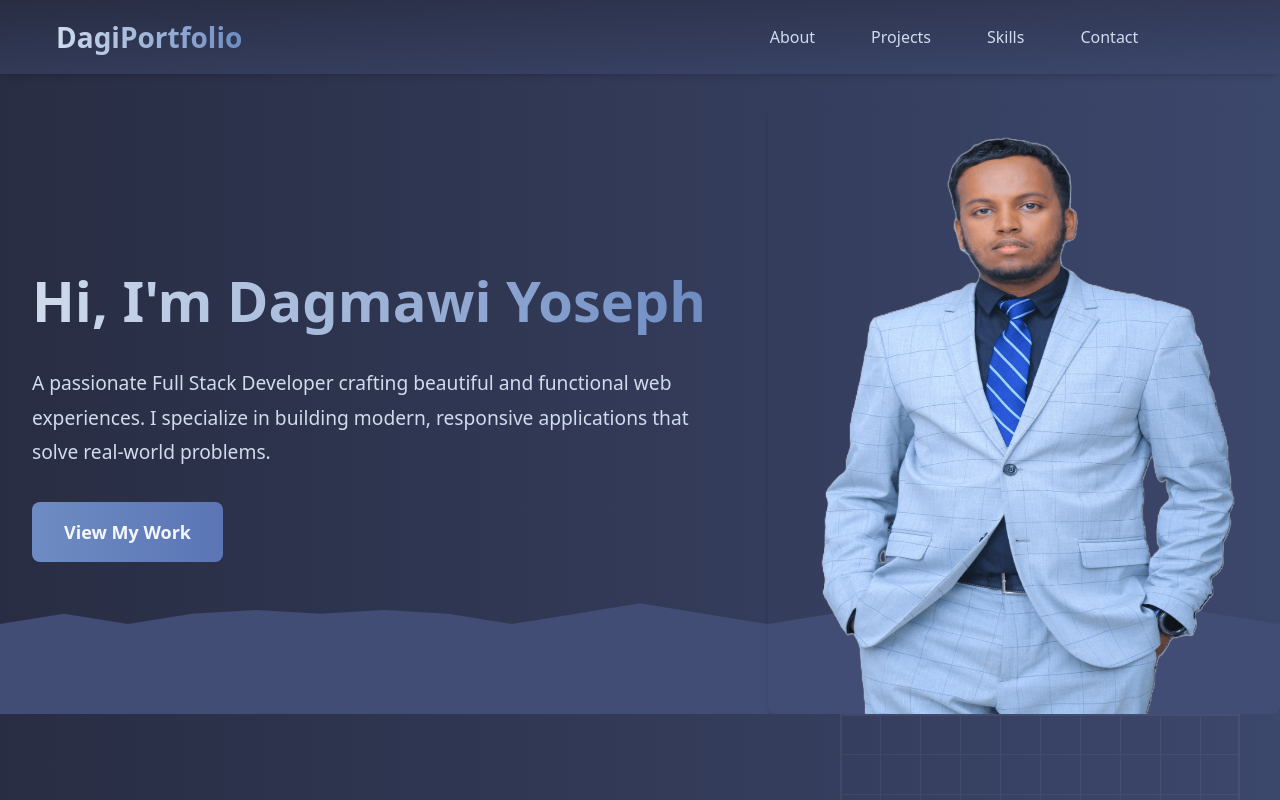
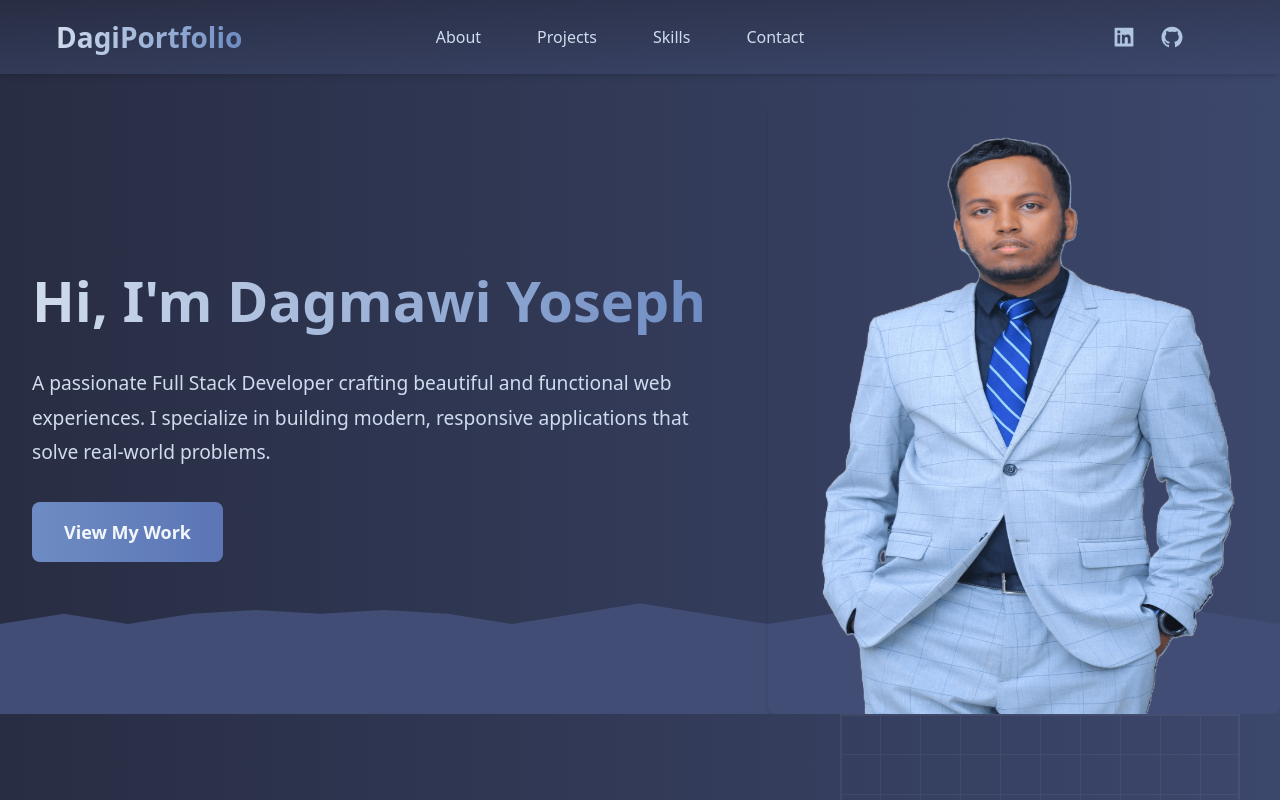
Before and after one commit to dagijosi/newPortfolio, a React (Vite) app: page / in a window 1280 px wide. Shown: the top 800 px of the page. Built offline with nearby package versions, Linux system fonts and the light colour scheme.

Commit message:
Enhance Navbars component: Add social media links for GitHub and LinkedIn, implement responsive design adjustments with NavRight and NavMobileBottom for improved user engagement and navigation experience.

```diff
--- a/src/components/Navbars.tsx
+++ b/src/components/Navbars.tsx
@@ -5,9 +5,12 @@ import {
   NavItems,
   NavLeft,
   NavMobile,
+  NavMobileBottom,
   NavMobileBrand,
   NavMobileItems,
+  NavRight,
 } from "../common/Navbar";
+import { AiFillGithub, AiFillLinkedin } from "react-icons/ai";
 
 const navItems = [
   { label: "About", href: "#about" },
@@ -16,6 +19,18 @@ const navItems = [
   { label: "Contact", href: "#contact" },
 ];
 
+const socialLinks = [
+  {
+    href: "https://www.linkedin.com/in/dagmawi-yoseph-4b4aa6296",
+    icon: AiFillLinkedin,
+    label: "LinkedIn Profile",
+  },
+  {
+    href: "https://github.com/dagijosi",
+    icon: AiFillGithub,
+    label: "GitHub Profile",
+  },
+];
 const Navbars: React.FC = () => {
   const renderNavItems = (className: string) => (
     <NavItems className={className}>
@@ -49,6 +64,23 @@ const Navbars: React.FC = () => {
 
       {renderNavItems("text-polo-200 gap-10 font-medium ")}
 
+      <NavRight className="pr-16">
+        <div className="flex items-center gap-6 justify-center">
+          {socialLinks.map(({ href, icon: Icon, label }) => (
+            <a
+              key={href}
+              href={href}
+              target="_blank"
+              rel="noopener noreferrer"
+              aria-label={label}
+              className="text-polo-300 text-2xl transition-all duration-300 ease-in-out hover:text-polo-200 transform hover:scale-110 hover:rotate-12"
+            >
+              <Icon />
+            </a>
+          ))}
+        </div>
+      </NavRight>
+
       <NavMobile className="bg-gradient-to-br from-polo-950 to-polo-900">
         <NavMobileBrand className="bg-gradient-to-r from-polo-200 to-polo-500 bg-clip-text text-transparent text-[1.75rem] font-bold">
           <a href="/" aria-label="Go to homepage">
@@ -72,6 +104,22 @@ const Navbars: React.FC = () => {
             </li>
           ))}
         </NavMobileItems>
+        <NavMobileBottom className="bg-polo-900 border-none">
+          <div className="flex items-center gap-6 justify-end">
+            {socialLinks.map(({ href, icon: Icon, label }) => (
+              <a
+                key={href}
+                href={href}
+                target="_blank"
+                rel="noopener noreferrer"
+                aria-label={label}
+                className="text-polo-300 text-3xl transition-all duration-300 ease-in-out hover:text-polo-200 transform hover:scale-110 hover:rotate-12"
+              >
+                <Icon />
+              </a>
+            ))}
+          </div>
+        </NavMobileBottom>
       </NavMobile>
     </Navbar>
   );
```
